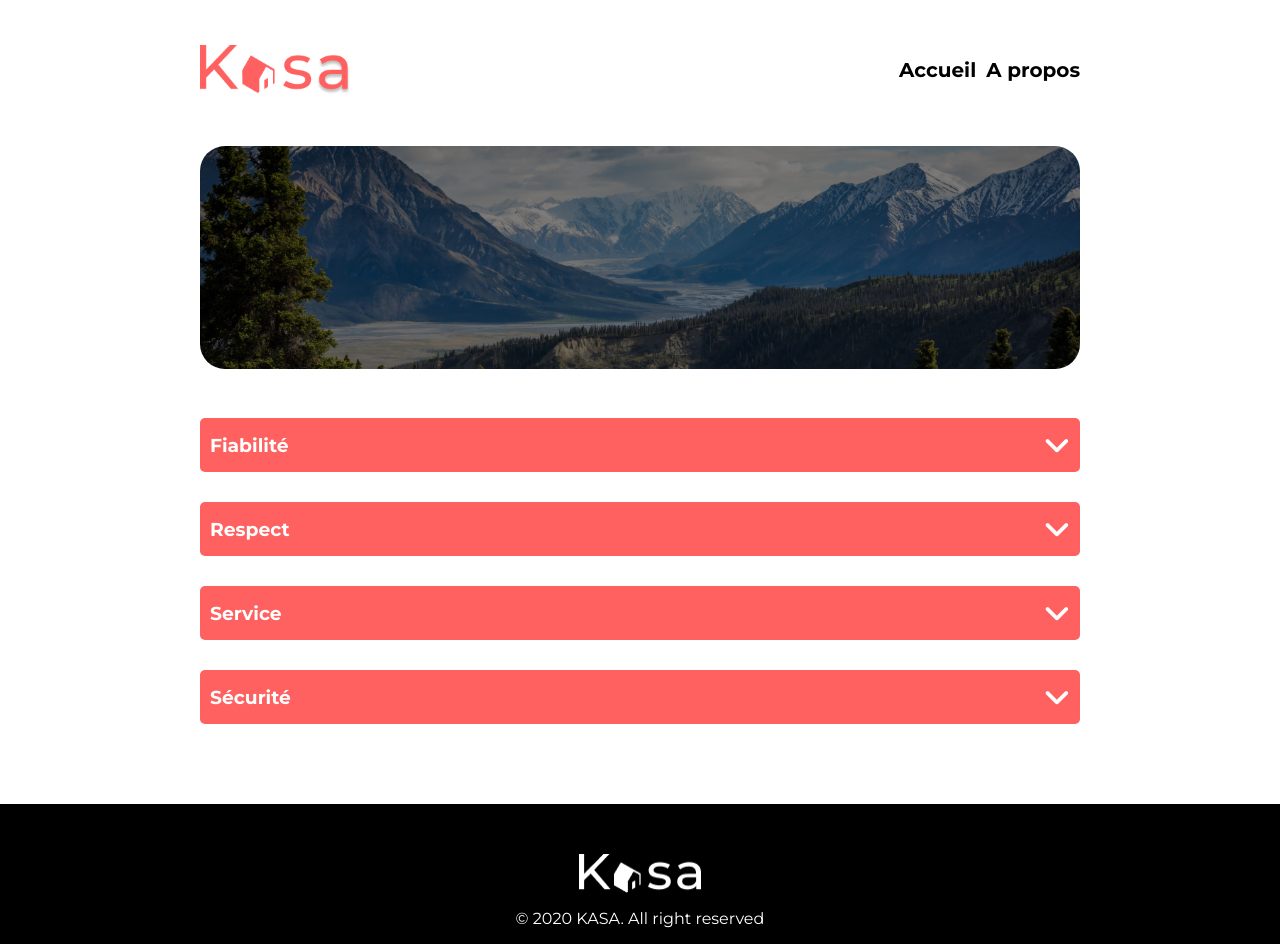
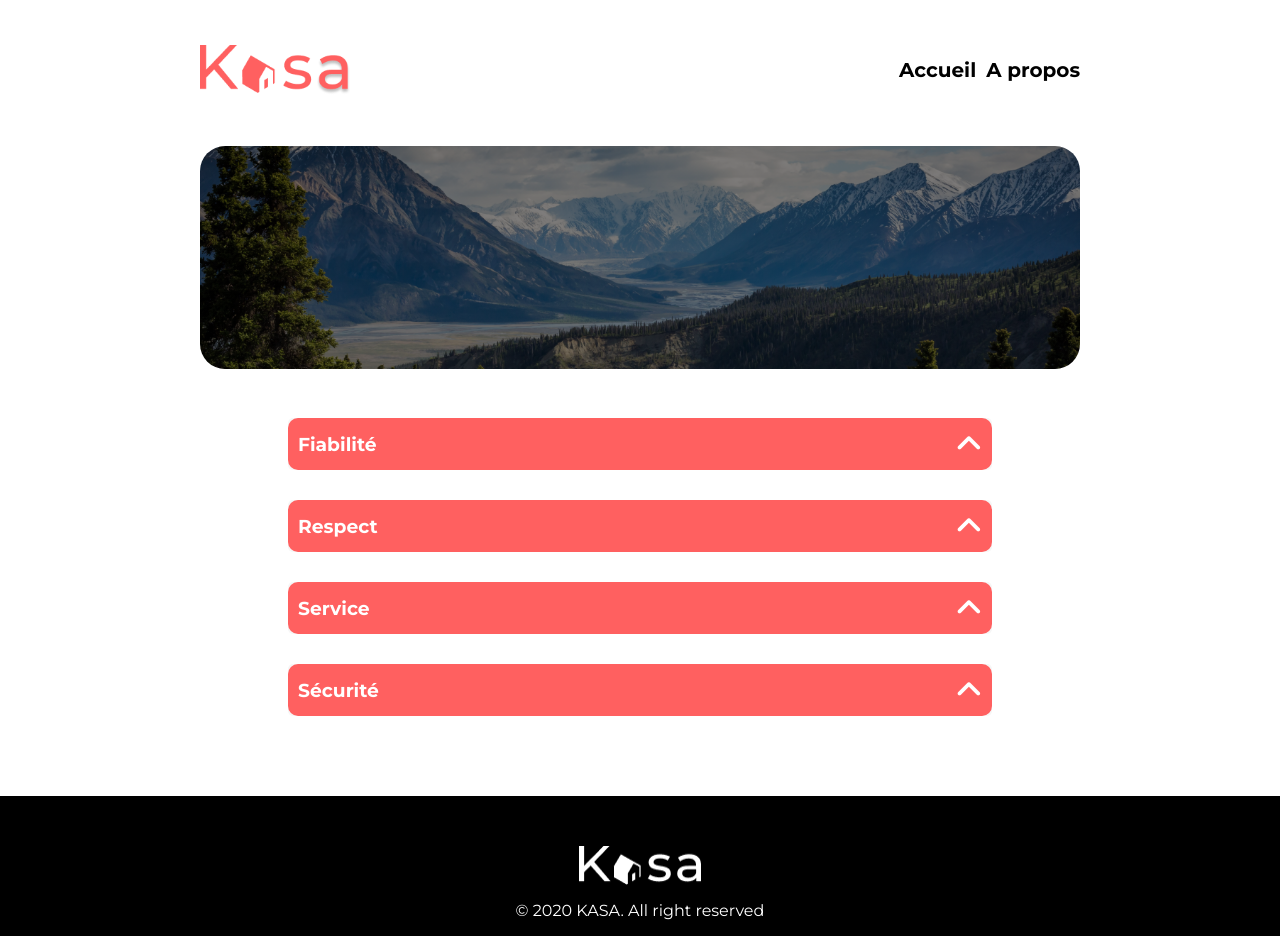
Before and after one commit to Doctorwhat69/Le-site-de-Kasa-Fr, a React (Create React App) app: page /about in a window 1280 px wide. Built offline with nearby package versions, Linux system fonts and the light colour scheme.

Commit message:
commit correction

```diff
--- a/src/components/Card/index.jsx
+++ b/src/components/Card/index.jsx
@@ -30,6 +30,7 @@ const CardElement = styled.div`
   width: 100%;
   padding-top: 100%;
   border-radius: 10px;
+  box-shadow: rgba(0, 0, 0, 0.15) 0px -110px 100px -28px inset;
   position: relative;
   margin: 0;
   @media (max-width: 768px) {
--- a/src/components/Carroussel/index.jsx
+++ b/src/components/Carroussel/index.jsx
@@ -26,30 +26,36 @@ const CarouselImg = styled.img`
   }
 `;
 
-const ArrowLeft = styled.i`
+const Arrow = styled.i`
   font-size: 50px;
   position: absolute;
+  cursor: pointer;
   top: 45%;
-  left: 1%;
   color: white;
+  display: ${(props) => (props.$show ? "block" : "none")};
   @media (max-width: 768px) {
     font-size: 25px;
   }
 `;
 
-const ArrowRight = styled.i`
-  font-size: 50px;
+const ArrowLeft = styled(Arrow)`
+  left: 1%;
+`;
+
+const ArrowRight = styled(Arrow)`
+  right: 1%;
+`;
+
+const CountDiv = styled.div`
   position: absolute;
-  top: 45%;
-  right: 1%;
   color: white;
-  @media (max-width: 768px) {
-    font-size: 25px;
-  }
+  left: 50%;
+  bottom: 3%;
 `;
 
 const Carrousel = ({ pictures }) => {
   const [currentImage, setCurrentImage] = useState(0);
+  const showArrows = pictures.length > 1;
 
   const nextImage = () => {
     setCurrentImage((nextIndex) =>
@@ -63,19 +69,24 @@ const Carrousel = ({ pictures }) => {
     );
   };
 
+  const compteur = `${currentImage + 1} / ${pictures.length}`;
+
   return (
     <CarrouselDiv>
       <ArrowLeft
         className="fa-solid fa-angle-left"
         onClick={prevImage}
+        $show={showArrows}
       ></ArrowLeft>
       <CarouselImg
         src={pictures[currentImage]}
         alt={`Carrousel ${currentImage}`}
       />
+      <CountDiv>{compteur}</CountDiv>
       <ArrowRight
         className="fa-solid fa-angle-right"
         onClick={nextImage}
+        $show={showArrows}
       ></ArrowRight>
     </CarrouselDiv>
   );
--- a/src/components/Collapse/index.jsx
+++ b/src/components/Collapse/index.jsx
@@ -1,84 +1,97 @@
 import React, { useState } from "react";
 import styled from "styled-components";
 
-// styles
+const CollapseWrapper = styled.div`
+  display: flex;
+  flex-direction: column;
+  width: 100%;
+  height: max-content;
+  margin-bottom: 30px;
+  background-color: #f6f6f6;
+  border-radius: 5px;
+  position: relative;
+  z-index: 1;
+`;
 
-const CollapseComponent = styled.div`
-  margin-left: auto;
-  margin-right: auto;
-  margin-bottom: 30px;
+const CollapseLabel = styled.h3`
+  color: white;
+`;
+
+const CollapseText = styled.div`
+  color: black;
   width: 100%;
+  padding-top: 0px;
+  margin-top: 0;
+  margin-left: 10px;
+  opacity: ${(props) => (props.$isOpen ? 1 : 0)};
+  transform: ${(props) =>
+    props.$isOpen ? "translateY(10%)" : "translateY(-100%)"};
+  transition: transform 0.3s ease-in-out, opacity 0.3s ease-in-out;
+  z-index: -1;
+  overflow: hidden;
 `;
 
 const CollapseDiv = styled.div`
+  box-sizing: border-box;
   display: flex;
-  flex-direction: row;
+  max-width: 100%;
   justify-content: space-between;
-  align-items: center;
-  border-radius: 5px;
-  color: white;
-  background-color: #ff6060;
-  max-width: 100%;
-  height: 54px;
   padding-left: 10px;
   padding-right: 10px;
-  z-index: 1;
-  position: relative;
-  @media (max-width: 768px) {
-    max-height: 30px;
-  }
+  background-color: #ff6060;
+  width: 100%;
+  height: 52px;
+  border-radius: 10px;
+  align-items: center;
+  z-index: 2;
 `;
 
-const CollapseContentBase = ({ IsOpen, children, ...rest }) => (
-  <div {...rest}>{children}</div>
-);
-
-const CollapseContent = styled(CollapseContentBase)`
-  background-color: #f6f6f6;
-  color: black;
-  border-radius: 0 0 5px 5px;
-  padding: ${(props) => (props.IsOpen ? "15px 10px 15px" : "0 10px")};
-  max-height: ${(props) => (props.IsOpen ? "max-content" : "0px")};
+const CollapseContent = styled.div`
+  display: flex;
+  padding: 0px;
+  border-radius: 5px;
+  align-items: top;
+  transition: height 0.3s ease;
   overflow: hidden;
-  margin-left: auto;
-  margin-right: auto;
-  transition: max-height 0.5s ease-out, padding 0.5s ease-in-out;
-  @media (max-width: 768px) {
-    font-size: 13px;
-  }
+  height: ${(props) => (props.$isOpen ? `${props.height}px` : "0px")};
+  z-index: 2;
 `;
 
 const CollapseIcone = styled.i`
+  color: white;
   font-size: 30px;
   cursor: pointer;
+  transition: transform 0.5s ease-out;
+  transform: ${(props) =>
+    props.$isOpen ? "rotate(0.5turn)" : "rotate(0turn)"};
   @media (max-width: 768px) {
     font-size: 16px;
   }
 `;
 
-const CollapseTitle = styled.h3`
-  @media (max-width: 768px) {
-    font-size: 13px;
-  }
-`;
+function Collapse({ label, children, heightDiv }) {
+  const [IsOpen, setOpen] = useState(false);
 
-function Collapse({ title, children }) {
-  const [IsOpen, setIsOpen] = useState(false);
-  const toggleCollapse = () => {
-    setIsOpen(!IsOpen);
+  const toggle = () => {
+    setOpen(!IsOpen);
   };
 
   return (
-    <CollapseComponent>
+    <CollapseWrapper>
       <CollapseDiv>
-        <CollapseTitle>{title}</CollapseTitle>
+        <CollapseLabel>{label}</CollapseLabel>
         <CollapseIcone
-          className={`fa-solid ${IsOpen ? "fa-angle-up" : "fa-angle-down"}`}
-          onClick={toggleCollapse}
-        ></CollapseIcone>
+          $isOpen={IsOpen}
+          className="fa-solid fa-angle-up"
+          aria-expanded={IsOpen}
+          onClick={toggle}
+        />
       </CollapseDiv>
-      <CollapseContent IsOpen={IsOpen}>{children}</CollapseContent>{" "}
-    </CollapseComponent>
+
+      <CollapseContent $isOpen={IsOpen} height={heightDiv}>
+        <CollapseText $isOpen={IsOpen}>{children}</CollapseText>
+      </CollapseContent>
+    </CollapseWrapper>
   );
 }
 
--- a/src/components/Tags/index.jsx
+++ b/src/components/Tags/index.jsx
@@ -1,7 +1,42 @@
-const Tag(){
+import styled from "styled-components";
 
-    return
+const TagDiv = styled.div`
+  display: flex;
+  gap: 5px;
+  margin-bottom: 10px;
+`;
+
+const TagElement = styled.p`
+  display: flex;
+  font-size: 14px;
+  font-weight: bold;
+  text-align: center;
+  vertical-align: baseline;
+  justify-content: center;
+  align-items: center;
+  padding-left: 5px;
+  padding-right: 5px;
+  color: white;
+  text-wrap: nowrap;
+  border-radius: 10px;
+  background-color: #ff6060;
+  width: max-content;
+  min-width: 115px;
+  height: 25px;
+  @media (max-width: 1200px) {
+    min-width: min-content;
+    font-size: 10px;
+  }
+`;
+
+function Tag({ tags }) {
+  return (
+    <TagDiv>
+      {tags.map((item, index) => (
+        <TagElement key={index}>{item}</TagElement>
+      ))}
+    </TagDiv>
+  );
 }
 
-
 export default Tag;
--- a/src/components/stars/index.jsx
+++ b/src/components/stars/index.jsx
@@ -11,7 +11,9 @@ const StarDiv = styled.div`
   }
 `;
 
-const Star = styled.i`
+const StarInside = ({ Filled, ...rest }) => <i {...rest}></i>;
+
+const Star = styled(StarInside)`
   color: ${(props) => (props.Filled ? "#FF6060" : "#E3E3E3")};
   font-size: 20px;
   @media (max-width: 768px) {
@@ -28,7 +30,7 @@ function Stars({ rating }) {
         <Star
           key={index}
           className="fa-solid fa-star"
-          $Filled={index < filledStars}
+          Filled={index < filledStars}
         />
       ))}
     </StarDiv>
--- a/src/pages/About/index.jsx
+++ b/src/pages/About/index.jsx
@@ -7,39 +7,48 @@ const AboutPage = styled.div`
   margin: 0px;
 `;
 
+const AboutCollapse = styled.div`
+  @media (min-width: 760px) {
+    margin-left: 10%;
+    margin-right: 10%;
+  }
+`;
+
 function About() {
   return (
     <AboutPage>
       <Banner title="" src={background_about} />
-      <Collapse title="Fiabilité">
+      <AboutCollapse>
+        <Collapse label="Fiabilité" heightDiv={100}>
           {" "}
           Lorem ipsum dolor sit amet consectetur adipisicing elit. Nisi
           reprehenderit aliquid perferendis quas, neque consectetur non error,
-        tenetur doloribus dolor omnis quisquam facere eveniet commodi recusandae
-        minus quasi! Iure, est.
+          tenetur doloribus dolor omnis quisquam facere eveniet commodi
+          recusandae minus quasi! Iure, est.
         </Collapse>
-      <Collapse title="Respect">
+        <Collapse label="Respect" heightDiv={100}>
           {" "}
           Lorem ipsum dolor sit amet consectetur adipisicing elit. Nisi
           reprehenderit aliquid perferendis quas, neque consectetur non error,
-        tenetur doloribus dolor omnis quisquam facere eveniet commodi recusandae
-        minus quasi! Iure, est.
+          tenetur doloribus dolor omnis quisquam facere eveniet commodi
+          recusandae minus quasi! Iure, est.
         </Collapse>
-      <Collapse title="Service">
+        <Collapse label="Service" heightDiv={100}>
           {" "}
           Lorem ipsum dolor sit amet consectetur adipisicing elit. Nisi
           reprehenderit aliquid perferendis quas, neque consectetur non error,
-        tenetur doloribus dolor omnis quisquam facere eveniet commodi recusandae
-        minus quasi! Iure, est.
+          tenetur doloribus dolor omnis quisquam facere eveniet commodi
+          recusandae minus quasi! Iure, est.
         </Collapse>
 
-      <Collapse title="Sécurité">
+        <Collapse label="Sécurité" heightDiv={100}>
           {" "}
           Lorem ipsum dolor sit amet consectetur adipisicing elit. Nisi
           reprehenderit aliquid perferendis quas, neque consectetur non error,
-        tenetur doloribus dolor omnis quisquam facere eveniet commodi recusandae
-        minus quasi! Iure, est.
+          tenetur doloribus dolor omnis quisquam facere eveniet commodi
+          recusandae minus quasi! Iure, est.
         </Collapse>
+      </AboutCollapse>
     </AboutPage>
   );
 }
--- a/src/pages/Logement/index.jsx
+++ b/src/pages/Logement/index.jsx
@@ -6,6 +6,7 @@ import styled from "styled-components";
 import Collapse from "../../components/Collapse";
 import Stars from "../../components/stars/index";
 import Host from "../../components/Host";
+import Tag from "../../components/Tags";
 
 const PageLogement = styled.div`
   margin-left: auto;
@@ -28,10 +29,12 @@ const TitreLogement = styled.h1`
   }
 `;
 
-const CollapseDiv = styled.div`
+const CollapseSection = styled.div`
   display: flex;
+  width: 100%;
   gap: 76px;
   color: black;
+  align-items: flex-start;
   @media (max-width: 1200px) {
     flex-direction: column;
     gap: 0px;
@@ -70,6 +73,16 @@ const HostStars = styled.div`
   }
 `;
 
+const UlCollapse = styled.ul`
+  padding: 0;
+  margin: 0;
+`;
+
+const LiCollapse = styled.li`
+  padding: 0;
+  margin: 0;
+`;
+
 function Logement() {
   const { idLogement } = useParams();
   const [logement, setLogement] = useState(null);
@@ -77,7 +90,7 @@ function Logement() {
   const navigate = useNavigate();
 
   useEffect(() => {
-    const foundLogement = data.find((logement) => logement.id === idLogement);
+    const foundLogement = data.find((l) => l.id === idLogement);
     if (!foundLogement) {
       navigate("/error");
     } else {
@@ -96,16 +109,25 @@ function Logement() {
         <TitleLocation>
           <TitreLogement>{logement.title}</TitreLogement>
           <LocationLogement>{logement.location}</LocationLogement>
+          <Tag tags={logement.tags} />
         </TitleLocation>
         <HostStars>
           <Host src={logement.host.picture} nom={logement.host.name} />
           <Stars rating={logement.rating} />
         </HostStars>
       </TopContent>
-      <CollapseDiv>
-        <Collapse title="Description"> {logement.description}</Collapse>
-        <Collapse title="Equipements"> {logement.equipments}</Collapse>
-      </CollapseDiv>
+      <CollapseSection>
+        <Collapse label="Description" heightDiv={150}>
+          {logement.description}
+        </Collapse>
+        <Collapse label="Equipements" heightDiv={150}>
+          <UlCollapse>
+            {logement.equipments.map((item, index) => (
+              <LiCollapse key={index}>{item}</LiCollapse>
+            ))}
+          </UlCollapse>
+        </Collapse>
+      </CollapseSection>
     </PageLogement>
   );
 }
```
Lines whose indentation alone changed are shown as unchanged.
